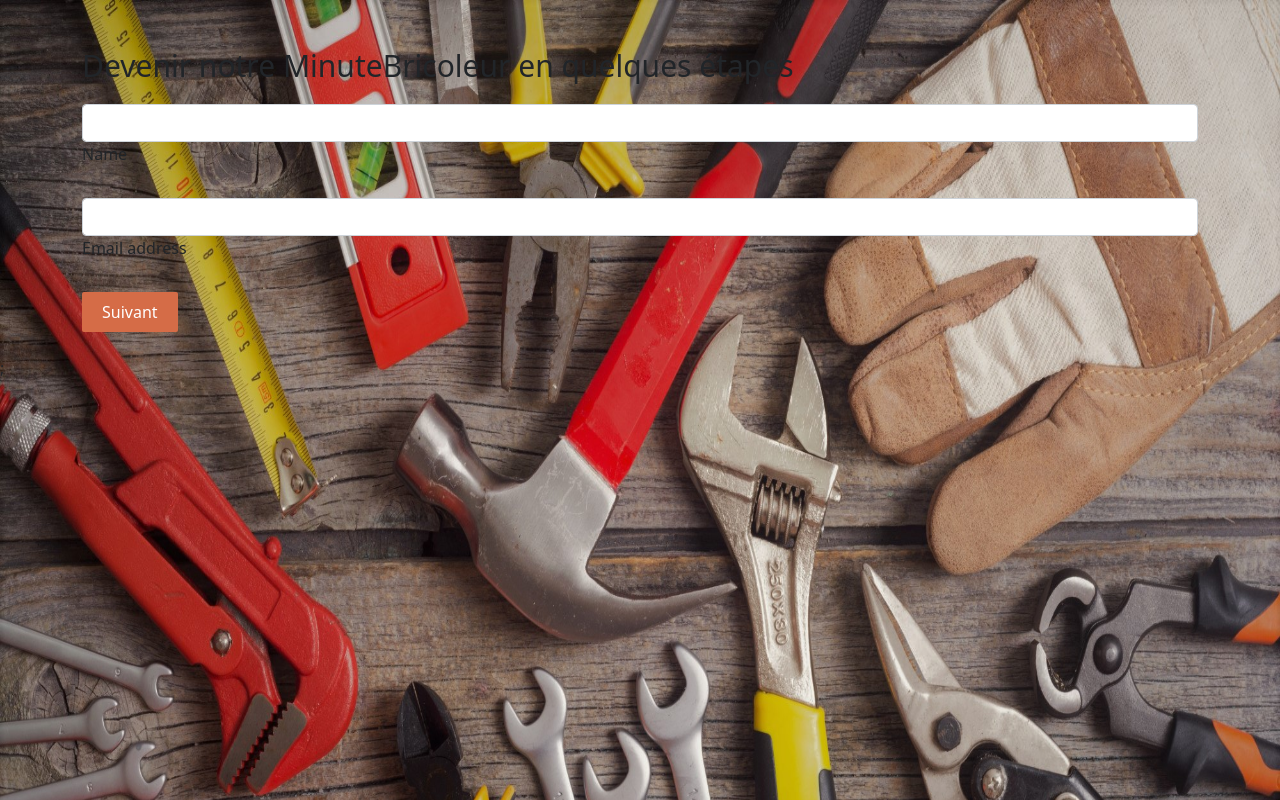
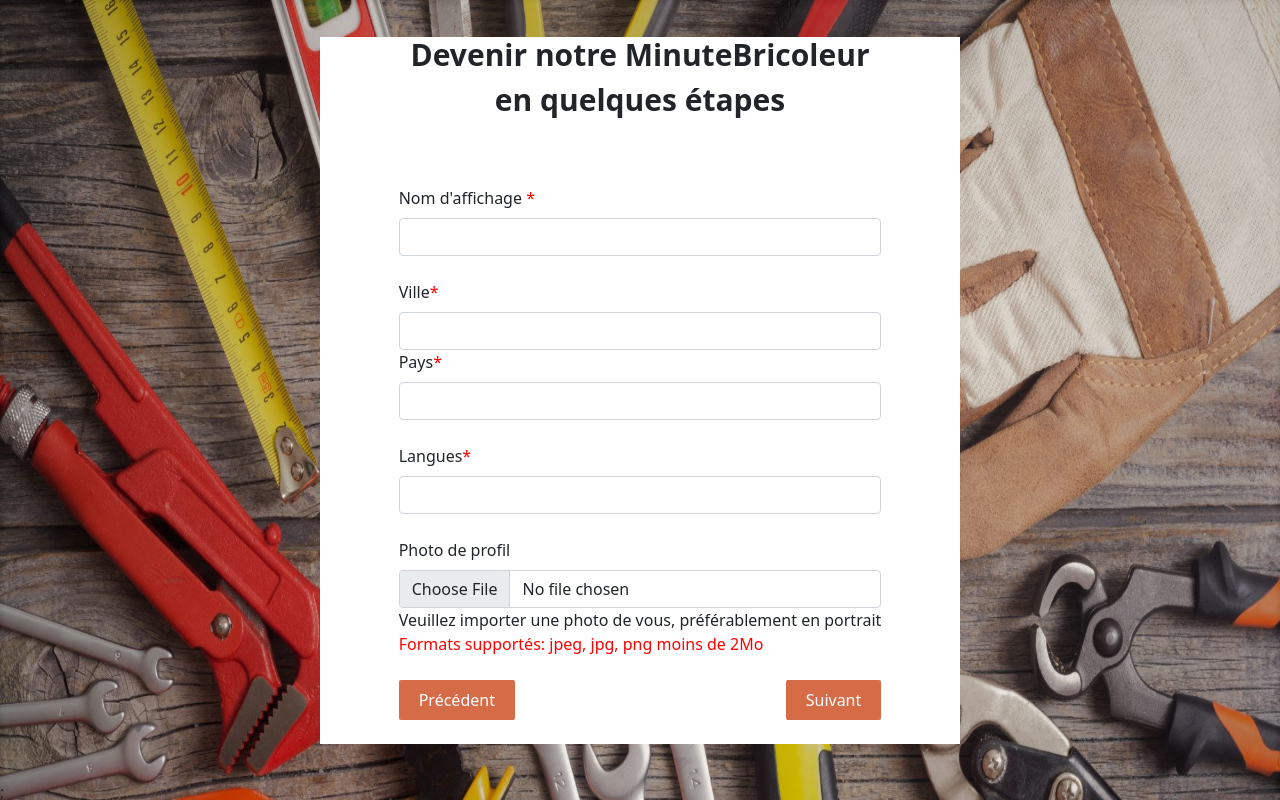
Before and after one commit to Iliass-alilou/MinuteBrico_frontend, a React (Create React App) app: page /signupbrico in a window 1280 px wide. Shown: the top 800 px of the page. Built offline with nearby package versions, Linux system fonts and the light colour scheme.

Commit message:
continue on form brico

```diff
--- a/package.json
+++ b/package.json
@@ -9,6 +9,7 @@
     "axios": "^0.21.1",
     "cors": "^2.8.5",
     "js-cookie": "^2.2.1",
+    "mdbreact": "^5.0.2",
     "react": "^17.0.2",
     "react-cookie": "^4.0.3",
     "react-dom": "^17.0.2",
--- a/src/componants/auth/signUpEtape2.js
+++ b/src/componants/auth/signUpEtape2.js
@@ -3,43 +3,48 @@ import InputComp from  "../shared/inputComp"
 import {Link} from "react-router-dom"
 import './style.css';
 export default class SignUpEtape2 extends Component {
+
+
   render() {
     return (
       <div id="signupbrico" className="fluid-container" >
         <img alt="..." src="/images/12.jpeg" className="bg" />
-            <div  className="container mt-lg-5 mt-md-5">
-              <p className="title">Devenir notre MinuteBricoleur en quelques étapes</p>
+            <div   className="container">
+              <p className="title">Devenir notre MinuteBricoleur<br/> en quelques étapes</p>
+                <form>
 
-              {/*<input type="text" placeholder="Nom d'affichage" required="champs requis" />
-              <div>
-              <input type="text" placeholder="Pay" required="champs requis"/>
-              <input type="text" placeholder="Ville" required="champs requis" />
-              </div>
-              <div>
-                <select class="select" multiple>
-                  <option value="1">Arabe</option>
-                  <option value="2">Aglais</option>
-                  <option value="3">Francais</option>
-                </select>
-                <label class="form-label select-label">Langues </label>
-              </div>*/}
-
-                <form>
-                  {/*<!-- Name input -->*/}
-                  <div className="form-outline mb-4">
-                    <input type="text" id="form5Example1" className="form-control" />
-                    <label className="form-label" htmlFor="form5Example1">Name</label>
-                  </div>
-
-                  {/*<!-- Email input -->*/}
-                  <div className="form-outline mb-4">
-                    <input type="email" id="form5Example2" className="form-control" />
-                    <label className="form-label" htmlFor="form5Example2">Email address</label>
+                  <div className="form-outline mb-4 mt-md-5">
+                    <label className="form-label" htmlFor="form5Example1">Nom d'affichage <span style={{color:'red'}}>*</span> </label>
+                    <input type="text" id="form5Example1" className="form-control" required />
                   </div>
 
 
-                  {/*<!-- Submit button -->*/}
-                  <button type="submit" className="btn btn-primary btn-block mb-4">Suivant</button>
+                  <div className="form-outline mb-4">
+                    <label className="form-label" htmlFor="form5Example2">Ville<span style={{color:'red'}}>*</span></label>
+                    <input type="email" id="form5Example2" className="form-control" required/>
+
+                    <label className="form-label" htmlFor="form5Example2">Pays<span style={{color:'red'}}>*</span></label>
+                    <input type="email" id="form5Example2" className="form-control" required/>
+
+                  </div>
+
+                  <div className="form-outline mb-4">
+                    <label className="form-label" htmlFor="form5Example1">Langues<span style={{color:'red'}}>*</span></label>
+                    <input type="text" id="form5Example1" className="form-control" required />
+                  </div>
+
+
+
+
+
+                  <div className="form-outline mb-4">
+                    <label class="form-label" for="customFile">Photo de profil</label>
+                    <input type="file" class="form-control" id="customFile" />
+                    <p>Veuillez importer une photo de vous, préférablement en portrait<br/><span style={{color:'red'}}>Formats supportés: jpeg, jpg, png moins de 2Mo</span></p>
+                  </div>
+
+                  <button style={{float:'left'}} type="submit" className="btn btn-primary btn-block mb-4">Précédent</button>
+                  <button style={{float:'right'}} type="submit" className="btn btn-primary btn-block mb-4">Suivant</button>
                 </form>
             </div>
       </div>
--- a/src/componants/auth/style.css
+++ b/src/componants/auth/style.css
@@ -1,11 +1,3 @@
-
-
-#signupbrico{
-
-
-
-}
-
 
 ._Signup{
     position:relative;
@@ -121,7 +113,23 @@
 
 /*j'ai commence ici*/
 
-
+#signupbrico{
+    position:relative;
+    height: 97.5vh;
+    display: flex;
+    justify-content: center;
+    align-items: center;
+ }
+ .fluid-container>.container{
+    margin-top: 20;
+    background-color: white;
+    display:flex;
+    width: 30%;
+    flex-direction: column;
+    align-items:center;
+    justify-content:space-between;
+    width: 50%;
+}
 .fluid-container>.bg{
     position: absolute;
     height: 150%;
@@ -131,6 +139,11 @@
     left:0;
 }
 .fluid-container>.container>.title{
+    font-size: large;
+    margin-top: auto;
     font-size: 30px;
     margin-top: -5px;
+    text-align: center;
+    font-weight: bold;
+
 }
```
Also changed, not shown: 1 other file (tests, documents, lock files or other folders).
